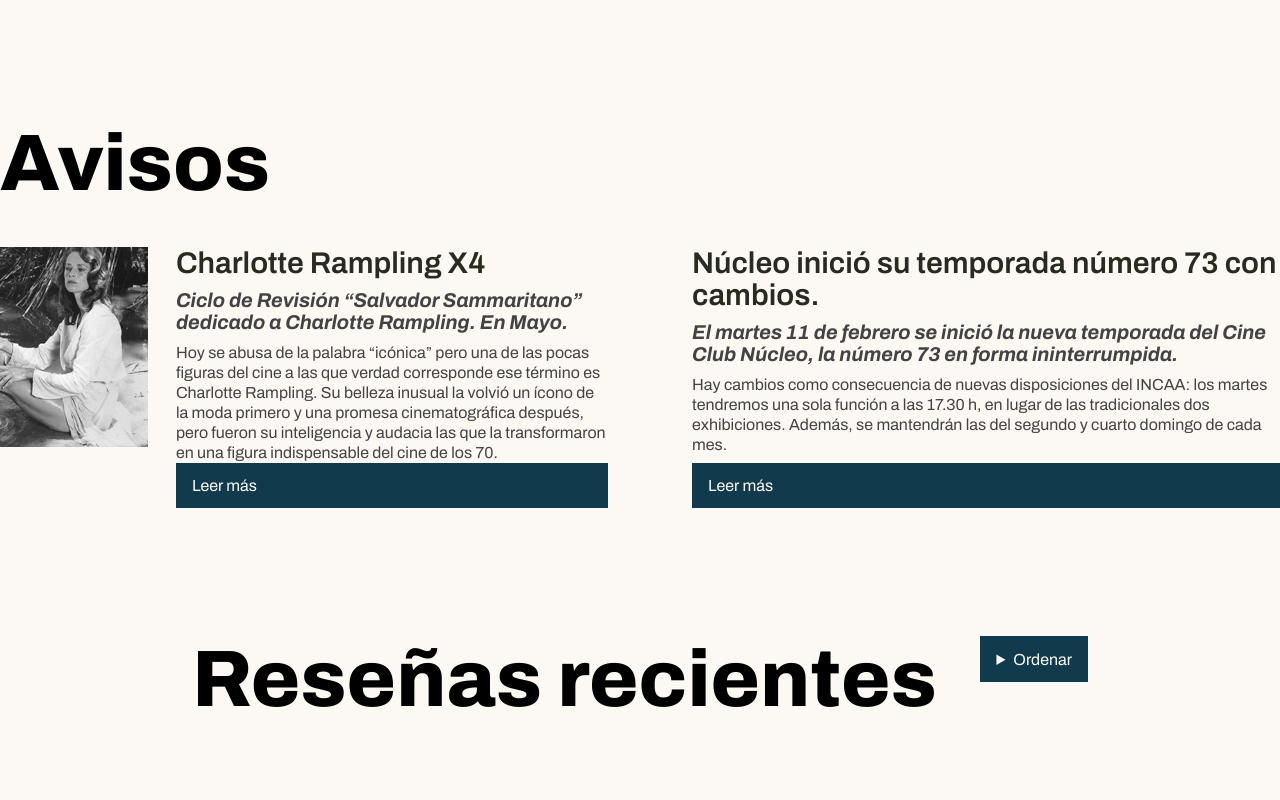
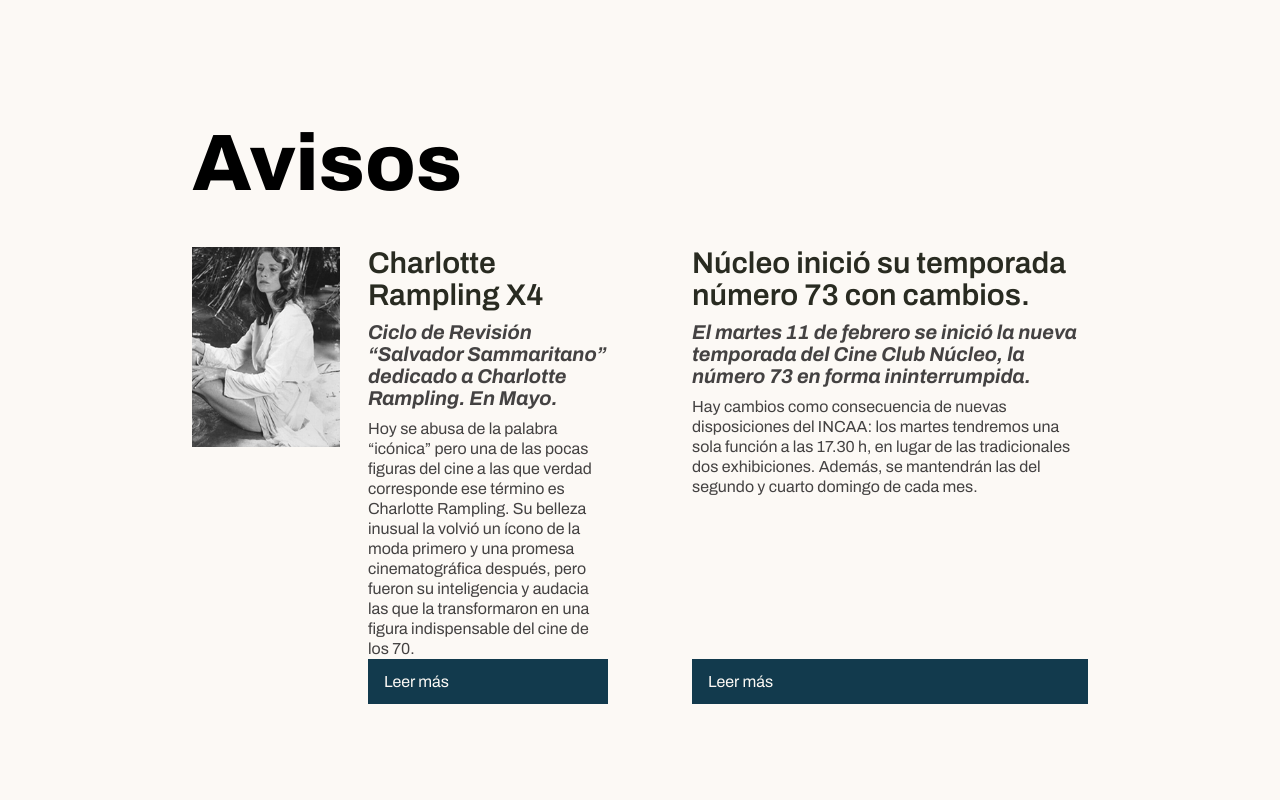
Before and after one commit to Compu3Unla/cineclub-nucleo-2025-1, a plain HTML site: page index.html in a window 1280 px wide. Shown: the part 1620-2420 px from the top of the page. Drawn offline with nearby package versions, Linux system fonts and the light colour scheme.

Commit message:
cambios en avisos que por alguna razon no se aplican al git

```diff
--- a/estilos.css
+++ b/estilos.css
@@ -203,6 +203,10 @@ footer a:hover {
     position: absolute;
     bottom: 15rem;
     right: 7.5rem;
+}
+
+.avisos {
+    max-width: 70vw;
 }
 
 .avisos-grid {
```
